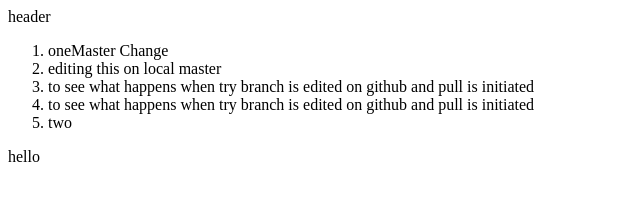
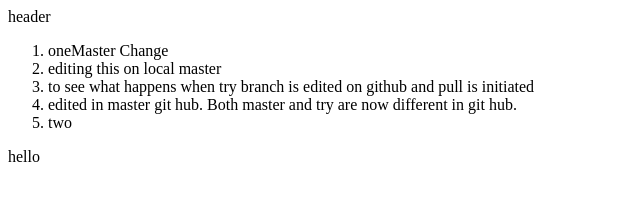
Before and after one commit to praneelraja/cs30, a plain HTML site: page hello.html in a window 1280 px wide. Shown: the full height of the page, 0-640 px from the left. Drawn offline with Linux system fonts and the light colour scheme.

Commit message:
Update hello.html

```diff
--- a/hello.html
+++ b/hello.html
@@ -6,7 +6,7 @@
      <li>oneMaster Change</li>
      <li>editing this on local master</li>
      <li> to see what happens when try branch is edited on github and pull is initiated</li>
-      <li> to see what happens when try branch is edited on github and pull is initiated</li>
+      <li> edited in master git hub. Both master and try are now different in git hub.</li>
      <li>two</li>
    </ol>
   hello
```
